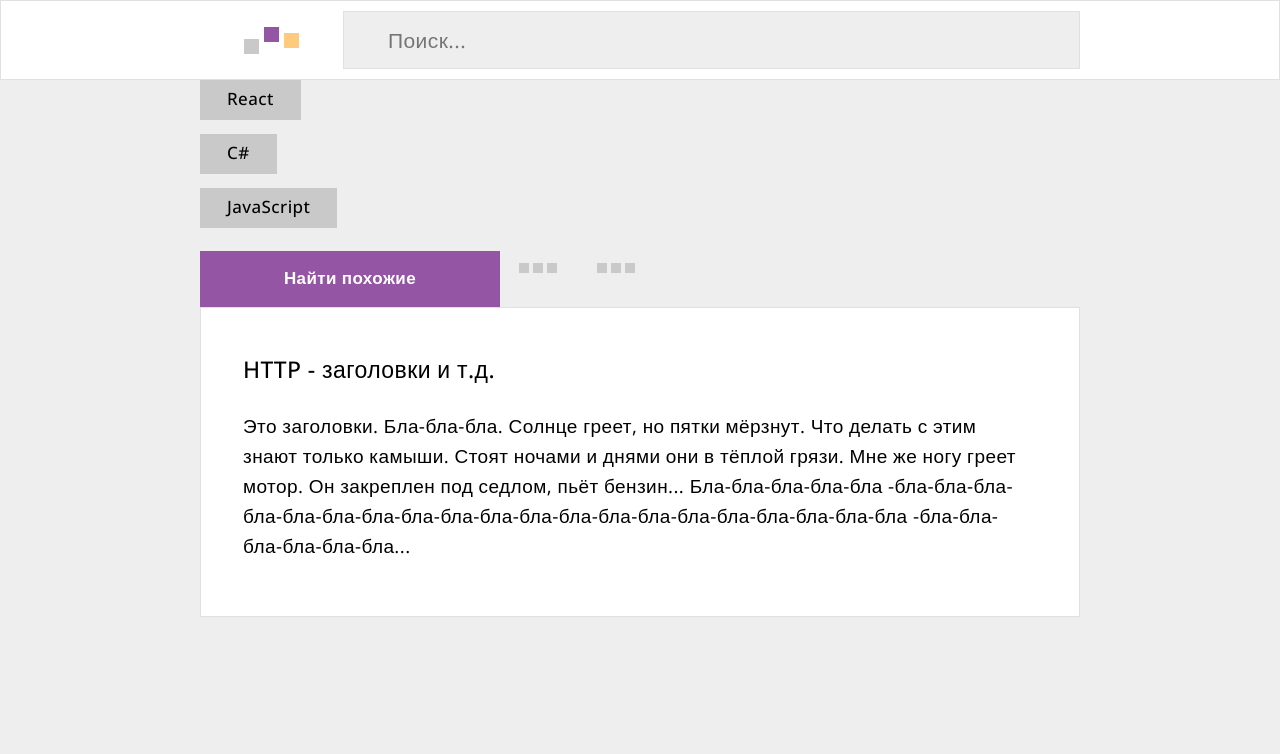
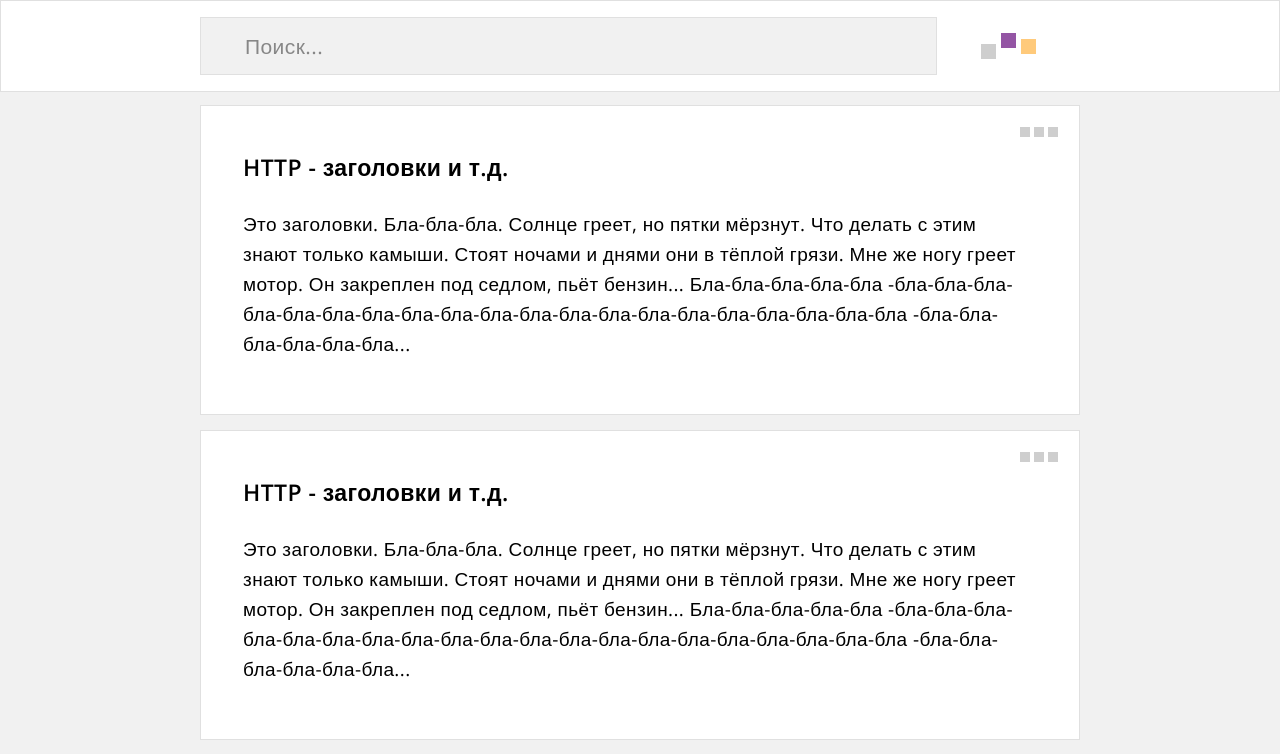
Before and after one commit to writingor/writingor, a React (Create React App) app: page / in a window 1280 px wide. Shown: the top 754 px of the page. Built offline with nearby package versions, Linux system fonts and the light colour scheme.

Commit message:
remove post btn

```diff
--- a/src/App.js
+++ b/src/App.js
@@ -2,14 +2,13 @@ import './App.css';
 import KeyWordCheckbox from './components/UI/check-box/KeyWordCheckbox';
 import React, { useState } from 'react';
 import MainButton from './components/UI/button/MainButton';
-import PostMenuButton from './components/UI/button/PostMenuButton';
 import PostItem from './components/post/PostItem';
 import Header from './components/header/Header';
 
 function App() {
 
   const [checked, setChecked] = useState(false);
-  const [isActive, setActive] = useState(false);
+
 
   const toggleChecked = () => {
     setChecked(!checked);
@@ -19,10 +18,6 @@ function App() {
     e.preventDefault();
   }
 
-  const togglePostMenuButton = () => {
-    setActive(!isActive);
-    console.log(isActive);
-  }
 
 
   return (
@@ -31,6 +26,19 @@ function App() {
       <Header></Header>
 
       <div className="wrapper">
+
+        <main className='content'>
+          {/* test Post START */}
+          <PostItem onClick={doNothing} />
+          <PostItem onClick={doNothing} />
+          <PostItem onClick={doNothing} />
+          <PostItem onClick={doNothing} />
+          <PostItem onClick={doNothing} />
+          {/* test Post END */}
+        </main>
+
+
+
         {/* test checkbox START */}
         <KeyWordCheckbox
           isNameIdFor="react"
@@ -61,15 +69,6 @@ function App() {
         <MainButton onClick={doNothing}>Найти похожие</MainButton>
         {/* test button END */}
 
-        {/* test post menu button START */}
-        {/* don't wor toggle class */}
-        <PostMenuButton onClick={togglePostMenuButton}></PostMenuButton>
-        <PostMenuButton onClick={togglePostMenuButton}></PostMenuButton>
-        {/* test post menu button END */}
-
-        {/* test Post START */}
-        <PostItem onClick={doNothing}></PostItem>
-        {/* test Post END */}
       </div>
 
     </div>
--- a/src/components/UI/button/PostMenuButton.jsx
+++ /dev/null
@@ -1,16 +0,0 @@
-
-import React, { useEffect } from 'react';
-import css from './PostMenuButton.module.css';
-
-const PostMenuButton = ({ children, isActive, ...props }) => {
-
-    return (
-        <div {...props} className={css.PostMenuButton}>
-            <div className={css.PostMenuButton__square + ' ' + css.PostMenuButton__square_first}></div>
-            <div className={css.PostMenuButton__square + ' ' + css.PostMenuButton__square_second}></div>
-            <div className={css.PostMenuButton__square + ' ' + css.PostMenuButton__square_third}></div>
-        </div>
-    );
-};
-
-export default PostMenuButton;
--- a/src/components/UI/button/PostMenuButton.module.css
+++ /dev/null
@@ -1,30 +0,0 @@
-
-.PostMenuButton {
-    position: relative;
-    display: inline-block;
-    width: 78px;
-    height: 42px;
-    cursor: pointer;
-}
-
-.PostMenuButton__square {
-    position: absolute;
-    top: 21px;
-    width: 10px;
-    height: 10px;
-    background-color: #C9C9C9;
-}
-
-.PostMenuButton__square_first {
-    left: 19px;
-}
-
-.PostMenuButton__square_second {
-    left: 33px;
-}
-
-.PostMenuButton__square_third {
-    left: 47px;
-}
-
-/* active */
--- a/src/components/UI/check-box/KeyWordCheckbox.module.css
+++ b/src/components/UI/check-box/KeyWordCheckbox.module.css
@@ -31,7 +31,7 @@
 
 .KeyWordCheckbox__label:active {
     background-color: #E0E0E0;
-    transform: scale(0.98);
+    transform: scale(0.96);
 }
 
 .KeyWordCheckbox__label::selection {
--- a/src/components/header/Header.jsx
+++ b/src/components/header/Header.jsx
@@ -9,13 +9,15 @@ const Header = () => {
             <div className="wrapper">
 
                 <div className={css.Header__body}>
+
+                    <input type="text" placeholder='Поиск...' className={css.Header__search} />
+
                     <div className={css.headerlogo}>
                         <div className={css.headerlogo__leftsquare}></div>
                         <div className={css.headerlogo__midsquare}></div>
                         <div className={css.headerlogo__rightsquare}></div>
                     </div>
 
-                    <input type="text" placeholder='Поиск...' className={css.Header__search} />
                 </div>
 
             </div>
--- a/src/components/header/Header.module.css
+++ b/src/components/header/Header.module.css
@@ -1,12 +1,14 @@
 .Header {
+    position: fixed;
     display: flex;
     justify-content: center;
     align-items: center;
     width: 100vw;
-    padding: 10px 0px;
+    padding: 15px 0px;
     box-sizing: border-box;
     background-color: #ffffff;
     border: 1px solid #E0E0E0;
+    z-index: 2;
 }
 
 .Header__search {
@@ -18,8 +20,22 @@
     font-weight: 400;
     text-indent: 44px;
     color: #878787;
-    background-color: #eeeeee;
+    background-color: #f1f1f1;
     border: 1px solid #E0E0E0;
+    transition: all 100ms linear;
+}
+
+.Header__search::placeholder {
+    color: #878787;
+}
+
+.Header__search:active {
+    /* transform: scale(0.984); */
+}
+
+.Header__search:focus {
+    background-color: #fafafa;
+    color: #555555;
 }
 
 .Header__body {
@@ -33,7 +49,9 @@
     flex-wrap: nowrap;
     align-items: center;
     justify-content: center;
+    height: 60px;
     padding: 0px 44px;
+    cursor: pointer;
 }
 
 .headerlogo__leftsquare {
@@ -41,8 +59,8 @@
     width: 15px;
     height: 15px;
     margin-right: 5px;
-    background-color: #c9c9c9;
-    transform: translateY(6px);
+    background-color: #cecece;
+    transform: translateY(5px);
 }
 
 .headerlogo__midsquare {
--- a/src/components/post/PostItem.jsx
+++ b/src/components/post/PostItem.jsx
@@ -6,7 +6,15 @@ const PostItem = ({ children, ...props }) => {
 
     return (
         <div {...props} className={css.PostItem}>
+
+            <div {...props} className={css.PostItem__postmenu + ' ' + css.postmenu}>
+            <div className={css.postmenu__square + ' ' + css.postmenu__square_first}></div>
+            <div className={css.postmenu__square + ' ' + css.postmenu__square_second}></div>
+            <div className={css.postmenu__square + ' ' + css.postmenu__square_third}></div>
+        </div>
+
             <h2 className={css.PostItem__title}>HTTP - заголовки и т.д.</h2>
+
             <p className={css.PostItem__text}>
                 Это заголовки. Бла-бла-бла. Солнце греет, но пятки мёрзнут. Что делать с этим
                 знают только камыши. Стоят ночами и днями они в тёплой грязи. Мне же ногу греет
@@ -14,6 +22,7 @@ const PostItem = ({ children, ...props }) => {
                 -бла-бла-бла-бла-бла-бла-бла-бла-бла-бла-бла-бла-бла-бла-бла-бла-бла-бла-бла-бла
                 -бла-бла-бла-бла-бла-бла...
             </p>
+
         </div>
     );
 };
--- a/src/components/post/PostItem.module.css
+++ b/src/components/post/PostItem.module.css
@@ -1,17 +1,52 @@
 .PostItem {
+    position: relative;
     display: flex;
     flex-direction: column;
     padding: 44px 57px 55px 42px;
     background-color: #ffffff;
     border: 1px solid #E0E0E0;
+    margin-bottom: 15px;
 }
+
+
+.postmenu {
+    position: absolute;
+    right: 0;
+    top: 0;
+    display: inline-block;
+    width: 78px;
+    height: 42px;
+    cursor: pointer;
+    z-index: 1;
+}
+
+.postmenu__square {
+    position: absolute;
+    top: 21px;
+    width: 10px;
+    height: 10px;
+    background-color: #cecece;
+}
+
+.postmenu__square_first {
+    left: 19px;
+}
+
+.postmenu__square_second {
+    left: 33px;
+}
+
+.postmenu__square_third {
+    left: 47px;
+}
+
 
 .PostItem__title {
 
     text-align: left;
     font-size: 23px;
     line-height: 34px;
-    font-weight: 500;
+    font-weight: 600;
     margin: 0;
 }
 
--- a/src/index.css
+++ b/src/index.css
@@ -26,7 +26,8 @@ h1, h2, h3, h4, h5, h6 { font-size: inherit;  font-weight: inherit; }
 }
 
 body {
-  background-color: #eeeeee;
+  background-color: #f1f1f1;
+  overflow-x: hidden;
 }
 
 .active {
@@ -37,3 +38,7 @@ body {
   width: 100%;
   max-width: 880px;
 }
+
+.content {
+  padding-top: 105px;
+}
```
